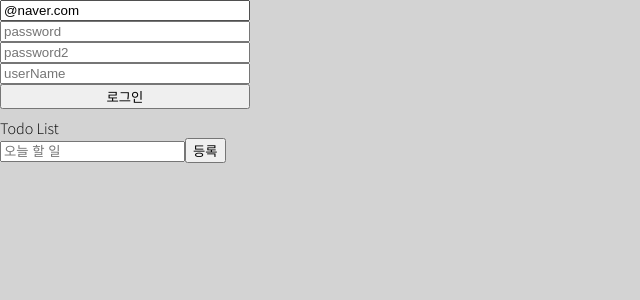
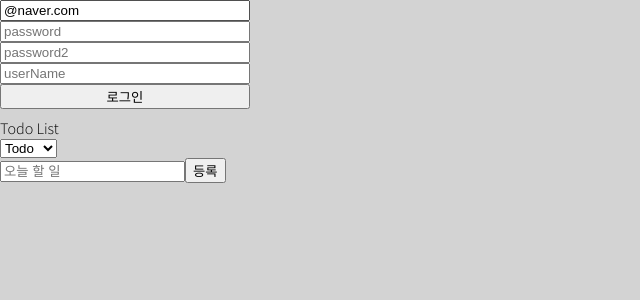
Before and after one commit to KoreaMoney/React-Recoil, a React (Create React App) app: page / in a window 1280 px wide. Shown: the top 300 px of the page, without its empty margins (0-640 px from the left). Built offline with nearby package versions, Linux system fonts and the light colour scheme.

Commit message:
Feat : atom selector추가

```diff
--- a/src/atom.ts
+++ b/src/atom.ts
@@ -1,4 +1,4 @@
-import { atom } from "recoil";
+import { atom, selector } from "recoil";
 /**
  * @Date 23.09.23.
  * @autor Kimdowon
@@ -33,3 +33,23 @@
   key: "todoState",
   default: [],
 });
+
+export const categoryState = atom({
+  key: "category",
+  default: "TODO",
+});
+
+// Recoil Selector
+export const todoSelector = selector({
+  key: "todoSelector",
+  get: ({ get }) => {
+    const todoList = get(todoState);
+    const category = get(categoryState);
+    if (category === "TODO")
+      return todoList.filter((todo) => todo.category === "TODO");
+    if (category === "DOING")
+      return todoList.filter((todo) => todo.category === "DOING");
+    if (category === "DONE")
+      return todoList.filter((todo) => todo.category === "DONE");
+  },
+});
--- a/src/pages/TodoList.tsx
+++ b/src/pages/TodoList.tsx
@@ -1,10 +1,18 @@
 import Todo from "../components/Todo";
 import CreateTodo from "../components/CreateTodo";
-import { useRecoilValue } from "recoil";
-import { todoState } from "../atom";
+import { useRecoilState, useRecoilValue } from "recoil";
+import { categoryState, todoSelector, todoState } from "../atom";
 
 const TodoList = () => {
-  const toDoList = useRecoilValue(todoState);
+  // const toDoList = useRecoilValue(todoState);
+  const [category, setCategory] = useRecoilState(categoryState);
+  // Recoil selector
+  // const [todo, doing, done] = useRecoilValue(todoSelector);
+  const todoCategory = useRecoilValue(todoSelector);
+
+  const onInput = (event: React.FormEvent<HTMLSelectElement>) => {
+    setCategory(event.currentTarget.value);
+  };
 
   return (
     <div>
@@ -18,12 +26,41 @@
       >
         Todo List
       </h1>
+      <select value={category} onInput={onInput}>
+        <option value="TODO">Todo</option>
+        <option value="DOING">Doing</option>
+        <option value="DONE">Done</option>
+      </select>
+      {/* atom만 있는 버전 */}
       <CreateTodo />
+      {todoCategory?.map((list) => (
+        <Todo key={list.id} {...list} />
+      ))}
+      {/* {category === "TODO" &&
+        todo.map((list) => <Todo key={list.id} {...list} />)}
+      {category === "DOING" &&
+        doing.map((list) => <Todo key={list.id} {...list} />)}
+      {category === "DONE" &&
+        done.map((list) => <Todo key={list.id} {...list} />)} */}
+      {/* selector버전 */}
+      {/* <h2>Todo</h2>
       <ul>
-        {toDoList.map((list) => (
+        {todo.map((list) => (
           <Todo key={list.id} {...list} />
         ))}
       </ul>
+      <h2>Doing</h2>
+      <ul>
+        {doing.map((list) => (
+          <Todo key={list.id} {...list} />
+        ))}
+      </ul>
+      <h2>Done</h2>
+      <ul>
+        {done.map((list) => (
+          <Todo key={list.id} {...list} />
+        ))}
+      </ul> */}
     </div>
   );
 };
```
